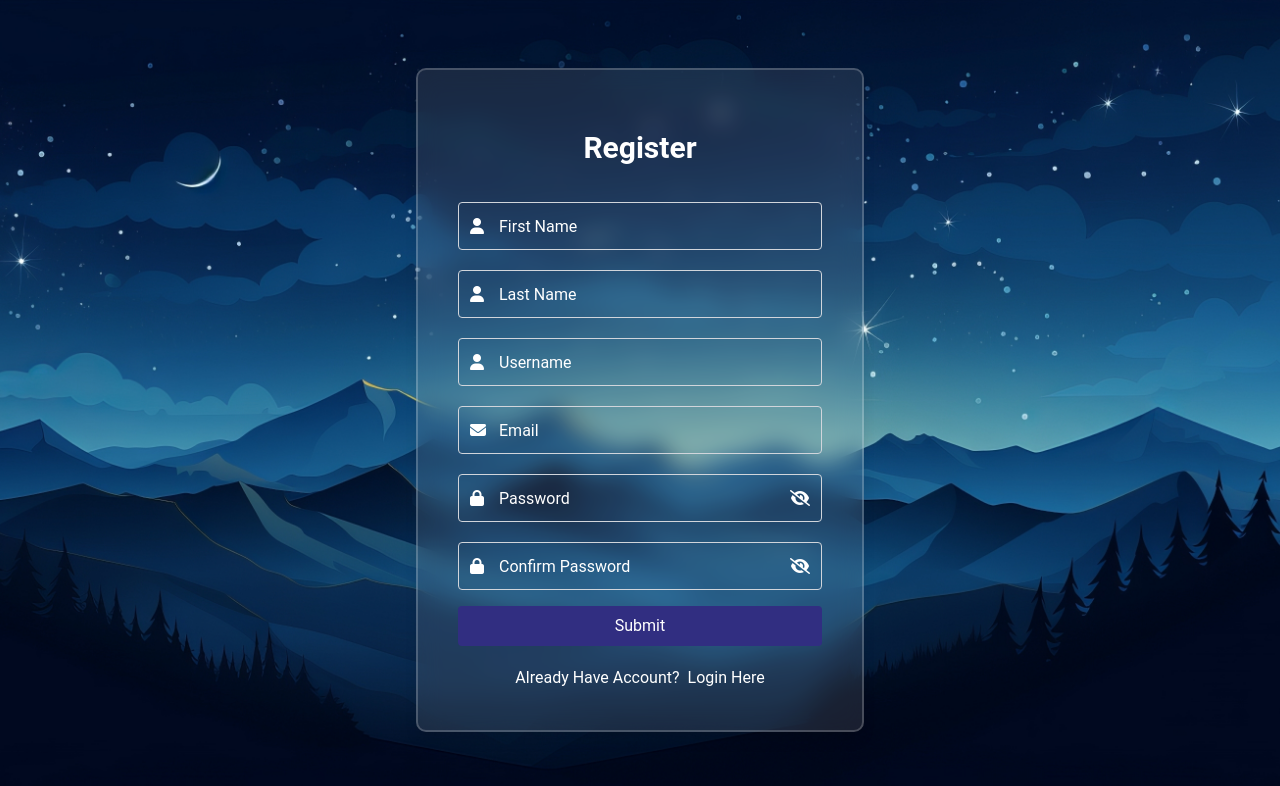
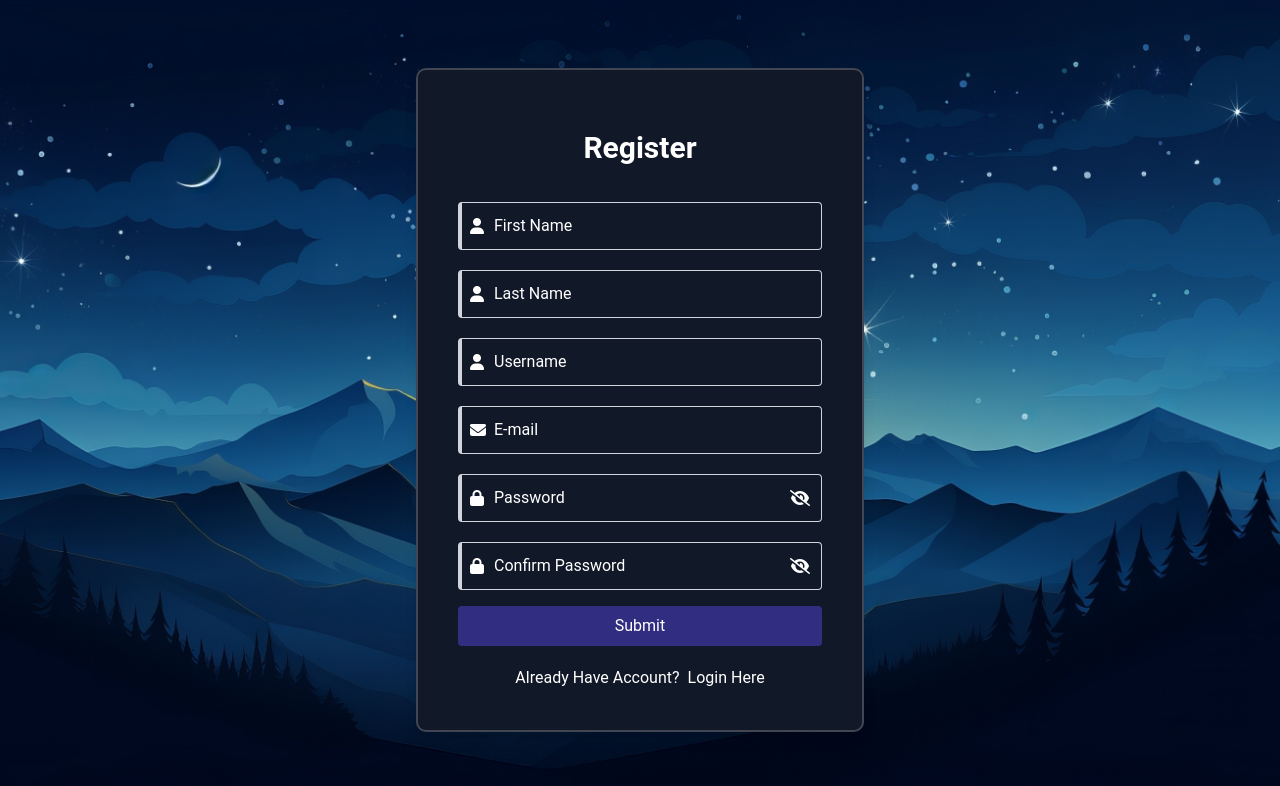
Before and after one commit to jnorgini/angular-jwt, an Angular app: page /register in a window 1280 px wide. Shown: the top 786 px of the page. Built offline with nearby package versions, Linux system fonts and the light colour scheme; no server answers.

Commit message:
feat: backdrop-blur/opacity removed, validations changed, autocomplete and label transition active

```diff
--- a/src/app/pages/register/register.component.html
+++ b/src/app/pages/register/register.component.html
@@ -1,53 +1,135 @@
 <div class="register-page-wrapper">
   <div class="register-page
-  p-10 shadow-lg bg-gray-100 bg-opacity-10 backdrop-blur-md border-2 border-white rounded-md text-white">
+  p-10 shadow-lg bg-gray-900 border-2 border-white rounded-md text-white">
     <h3 class="text-3xl text-center font-semibold py-5">Register</h3>
     <form class="flex flex-col">
       <div class="flex flex-col mt-4 mb-1 relative">
+        <label for="firstName" class="teste absolute top-3 left-9 transition-all duration-300 text-white"
+          [class.label-active]="firstNameFocused || registerDto.firstName">
+          {{ validation && !registerDto.firstName ? '' : 'First Name' }}
+          <span *ngIf="validation && !registerDto.firstName" class="text-red-500">*First Name</span>
+        </label>
         <i class="fa fa-user absolute top-4 left-3 text-white"></i>
-        <input class="pl-10 h-12 border border-gray-300 rounded bg-transparent text-white"
-          [(ngModel)]="registerDto.firstName" name="firstName" type="text" placeholder="First Name"
-          [ngClass]="{'border-red-500': validation && !registerDto.firstName }">
-        <!-- <span class="text-red-500" *ngIf="validation && !registerDto.firstName">*First Name is required</span> -->
+        <input id="firstName" class="border-l-4 pl-10 h-12 border border-gray-300 rounded bg-transparent text-white"
+          [(ngModel)]="registerDto.firstName" name="firstName" type="text" required
+          [ngClass]="{
+          'border-green': hasText(registerDto.firstName),
+          'border-red-500': validation && !registerDto.firstName
+        }"
+        (focus)="firstNameFocused = true"
+        (blur)="firstNameFocused = false">
+        <div *ngIf="validation && !registerDto.firstName"
+          class="bg-orange-100 border-l-4 border-orange-500 text-orange-700 p-2 rounded" role="alert">
+          <p>*First Name is required.</p>
+        </div>
       </div>
       <div class="flex flex-col mt-4 mb-1 relative">
+        <label for="lastName" class="absolute top-3 left-9 transition-all duration-300 text-white"
+          [class.label-active]="lastNameFocused || registerDto.lastName">
+          {{ validation && !registerDto.lastName ? '' : 'Last Name' }}
+          <span *ngIf="validation && !registerDto.lastName" class="text-red-500">*Last Name</span>
+        </label>
         <i class="fa fa-user absolute top-4 left-3 text-white"></i>
-        <input class="pl-10 h-12 border border-gray-300 rounded bg-transparent text-white"
-          [(ngModel)]="registerDto.lastName" name="lastName" type="text" placeholder="Last Name"
-          [ngClass]="{'border-red-500': validation && !registerDto.lastName }">
-        <!-- <span class="text-red-500" *ngIf="validation && !registerDto.lastName">*Last Name is required</span> -->
+        <input id="lastName" class="border-l-4 pl-10 h-12 border border-gray-300 rounded bg-transparent text-white"
+          [(ngModel)]="registerDto.lastName" name="lastName" type="text" placeholder=""
+          [ngClass]="{
+          'border-green': hasText(registerDto.lastName),
+          'border-red-500': validation && !registerDto.lastName
+         }"
+         (focus)="lastNameFocused = true"
+         (blur)="lastNameFocused = false">
+        <div *ngIf="validation && !registerDto.lastName"
+          class="bg-orange-100 border-l-4 border-orange-500 text-orange-700 p-2 rounded" role="alert">
+          <p>*Last Name is required.</p>
+        </div>
       </div>
       <div class="flex flex-col mt-4 mb-1 relative">
+        <label for="username" class="absolute top-3 left-9 transition-all duration-300 text-white"
+          [class.label-active]="usernameFocused || registerDto.username">
+          {{ validation && !registerDto.username ? '' : 'Username' }}
+          <span *ngIf="validation && !registerDto.username" class="text-red-500">*Username</span>
+        </label>
         <i class="fa fa-user absolute top-4 left-3 text-white"></i>
-        <input class="pl-10 h-12 border border-gray-300 rounded bg-transparent text-white"
-          [(ngModel)]="registerDto.username" name="username" type="text" placeholder="Username"
-          [ngClass]="{'border-red-500': validation && !registerDto.username }">
-        <!-- <span class="text-red-500" *ngIf="validation && !registerDto.username">*Username is required</span> -->
+        <input id="username" class="border-l-4 pl-10 h-12 border border-gray-300 rounded bg-transparent text-white"
+          [(ngModel)]="registerDto.username" name="username" type="text" placeholder=""
+          [ngClass]="{
+            'border-green': hasText(registerDto.username),
+            'border-red-500': validation && !registerDto.username }"
+            (focus)="usernameFocused = true"
+            (blur)="usernameFocused = false"
+            autocomplete="username">
+        <div *ngIf="validation && !registerDto.username"
+          class="bg-orange-100 border-l-4 border-orange-500 text-orange-700 p-2 rounded" role="alert">
+          <p>*Username is required</p>
+        </div>
       </div>
       <div class="flex flex-col mt-4 mb-1 relative">
+        <label for="email" class="absolute top-3 left-9 transition-all duration-300 text-white"
+          [class.label-active]="emailFocused || registerDto.email">
+          {{ validation && !registerDto.email ? '' : 'E-mail' }}
+          <span *ngIf="validation && !registerDto.email" class="text-red-500">E-mail</span>
+        </label>
         <i class="fa fa-envelope absolute top-4 left-3 text-white"></i>
-        <input class="pl-10 h-12 border border-gray-300 rounded bg-transparent text-white"
-          [(ngModel)]="registerDto.email" name="email" type="text" placeholder="Email"
-          [ngClass]="{'border-red-500': validation && !registerDto.email }">
-        <!-- <span class="text-red-500" *ngIf="validation && !registerDto.email">*Email is required</span> -->
+        <input id="email" class="border-l-4 pl-10 h-12 border border-gray-300 rounded bg-transparent text-white"
+          [(ngModel)]="registerDto.email" name="email" type="text" placeholder=""
+          [ngClass]="{
+            'border-green': hasText(registerDto.email),
+            'border-red-500': validation && !registerDto.email }"
+            (focus)="emailFocused = true"
+            (blur)="emailFocused = false"
+            autocomplete="email">
+        <div *ngIf="validation && !registerDto.email"
+          class="bg-orange-100 border-l-4 border-orange-500 text-orange-700 p-2 rounded" role="alert">
+          <p>*E-mail is required.</p>
+        </div>
       </div>
       <div class="flex flex-col mt-4 mb-1 relative">
+        <label for="password" class="absolute top-3 left-9 transition-all duration-300 text-white"
+          [class.label-active]="passwordFocused || registerDto.password">
+          {{ validation && !registerDto.password ? '' : 'Password' }}
+          <span *ngIf="validation && !registerDto.password" class="text-red-500">*Password</span>
+        </label>
         <i class="fa fa-lock absolute top-4 left-3 text-white"></i>
-        <input #passwordInput class="pl-10 h-12 border border-gray-300 rounded bg-transparent text-white"
-          [(ngModel)]="registerDto.password" name="password" type="password" placeholder="Password"
-          [ngClass]="{'border-red-500': validation && !registerDto.password }">
-        <!-- <span class="text-red-500" *ngIf="validation && !registerDto.password">*Password is required</span> -->
+        <input id="password" #passwordInput
+          class="border-l-4 pl-10 h-12 border border-gray-300 rounded bg-transparent text-white"
+          [(ngModel)]="registerDto.password" name="password" type="password" placeholder=""
+          [ngClass]="{
+            'border-green': hasText(registerDto.password),
+            'border-red-500': validation && !registerDto.password
+            }"
+            (focus)="passwordFocused = true"
+            (blur)="passwordFocused = false"
+            autocomplete="current-password">
+        <div *ngIf="validation && !registerDto.password"
+          class="bg-orange-100 border-l-4 border-orange-500 text-orange-700 p-2 rounded" role="alert">
+          <p>*Password is required.</p>
+        </div>
         <i *ngIf="passwordVisible" class="fa fa-eye absolute top-4 right-3 text-white cursor-pointer"
           (click)="togglePasswordVisibility(passwordInput)"></i>
         <i *ngIf="!passwordVisible" class="fa fa-eye-slash absolute top-4 right-3 text-white cursor-pointer"
           (click)="togglePasswordVisibility(passwordInput)"></i>
       </div>
       <div class="flex flex-col mt-4 mb-1 relative">
+        <label for="confirmPassword" class="absolute top-3 left-9 transition-all duration-300 text-white"
+          [class.label-active]="confirmPasswordFocused || registerDto.confirmPassword">
+          {{ validation && !registerDto.confirmPassword ? '' : 'Confirm Password' }}
+          <span *ngIf="validation && !registerDto.confirmPassword" class="text-red-500">*Confirm Password</span>
+        </label>
         <i class="fa fa-lock absolute top-4 left-3 text-white"></i>
-        <input #confirmPasswordInput class="pl-10 h-12 border border-gray-300 rounded bg-transparent text-white"
-          [(ngModel)]="registerDto.confirmPassword" name="confirmPassword" type="password"
-          placeholder="Confirm Password" [ngClass]="{'border-red-500': validation && !registerDto.confirmPassword }">
-        <!-- <span class="text-red-500" *ngIf="validation && !registerDto.confirmPassword">*Confirm Password is required</span> -->
+        <input id="confirmPassword" #confirmPasswordInput
+          class="border-l-4 pl-10 h-12 border border-gray-300 rounded bg-transparent text-white"
+          [(ngModel)]="registerDto.confirmPassword" name="password" type="password" placeholder=""
+          [ngClass]="{
+          'border-green': hasText(registerDto.confirmPassword),
+          'border-red-500': validation && !registerDto.confirmPassword
+          }"
+          (focus)="confirmPasswordFocused = true"
+          (blur)="confirmPasswordFocused = false"
+          autocomplete="confirmPassowrd">
+        <div *ngIf="validation && !registerDto.password"
+          class="bg-orange-100 border-l-4 border-orange-500 text-orange-700 p-2 rounded" role="alert">
+          <p>*Passowrd is required.</p>
+        </div>
         <i *ngIf="confirmPasswordVisible" class="fa fa-eye absolute top-4 right-3 text-white cursor-pointer"
           (click)="toggleConfirmPasswordVisibility(confirmPasswordInput)"></i>
         <i *ngIf="!confirmPasswordVisible" class="fa fa-eye-slash absolute top-4 right-3 text-white cursor-pointer"
```
